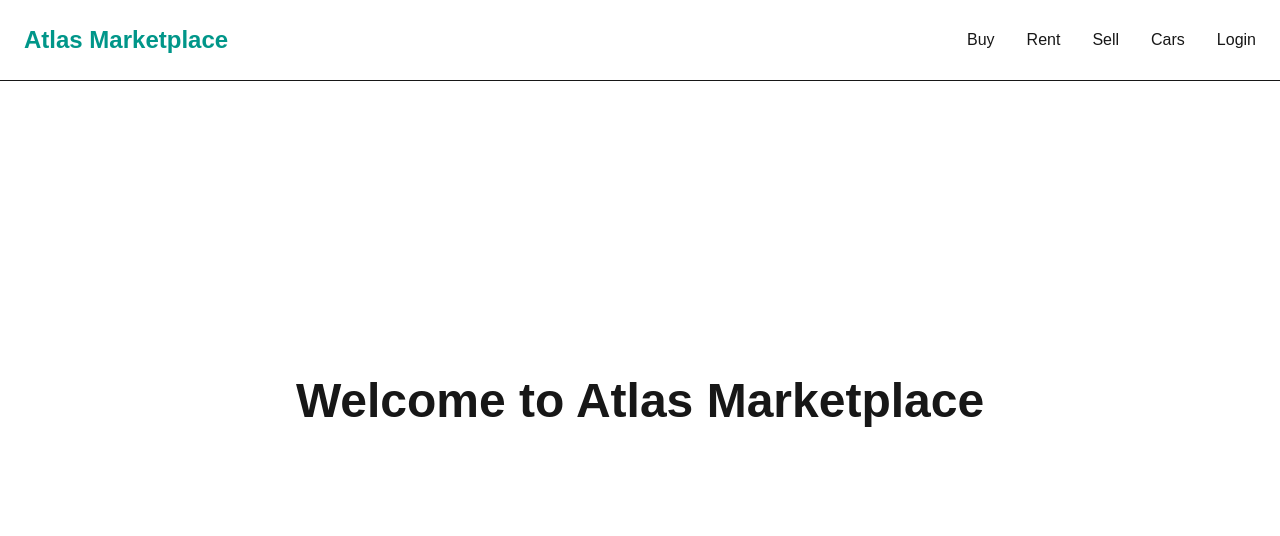
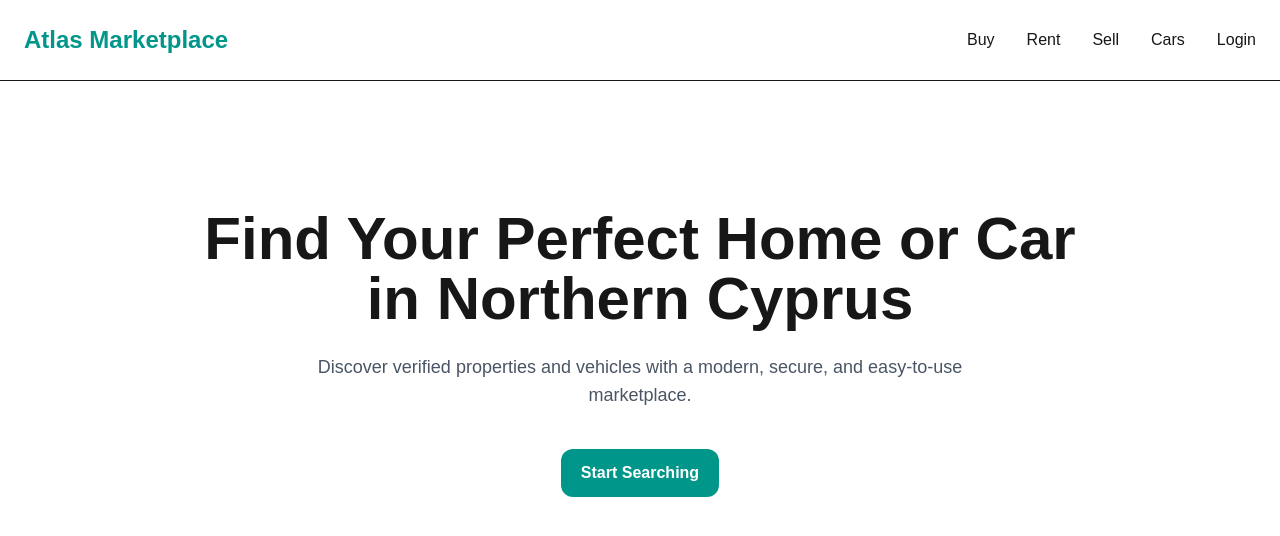
Before and after one commit to SoheylAI/atlas-marketplace, a Next.js app: page / in a window 1280 px wide. Shown: the top 536 px of the page. Built offline with nearby package versions, Linux system fonts and the light colour scheme.

Commit message:
Add hero section

```diff
--- a/app/page.tsx
+++ b/app/page.tsx
@@ -1,15 +1,11 @@
 import Navbar from "@/components/Navbar";
+import Hero from "@/components/Hero";
 
 export default function Home() {
   return (
     <>
       <Navbar />
-
-      <main className="flex items-center justify-center h-[80vh]">
-        <h1 className="text-5xl font-bold">
-          Welcome to Atlas Marketplace
-        </h1>
-      </main>
+      <Hero />
     </>
   );
 }
--- /dev/null
+++ b/components/Hero.tsx
@@ -0,0 +1,20 @@
+import Button from "./Button";
+
+export default function Hero() {
+  return (
+    <section className="flex flex-col items-center justify-center text-center py-32 px-6">
+      <h1 className="text-6xl font-bold max-w-4xl">
+        Find Your Perfect Home or Car in Northern Cyprus
+      </h1>
+
+      <p className="mt-6 max-w-2xl text-lg text-gray-600">
+        Discover verified properties and vehicles with a modern, secure, and
+        easy-to-use marketplace.
+      </p>
+
+      <div className="mt-10">
+        <Button text="Start Searching" />
+      </div>
+    </section>
+  );
+}
```
